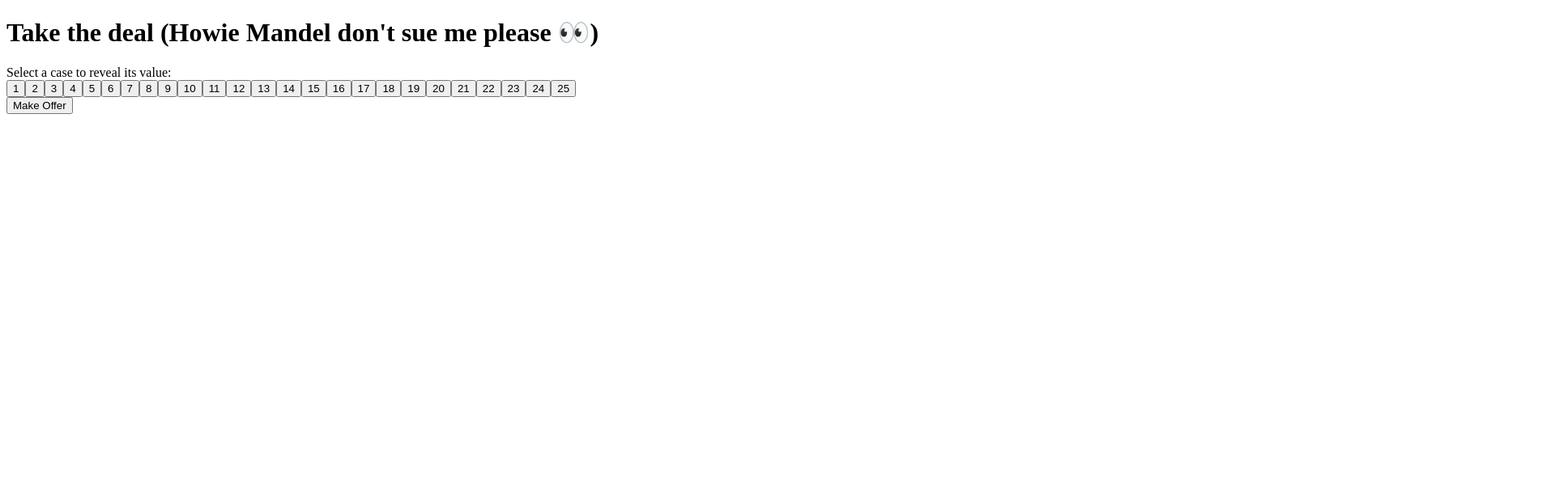
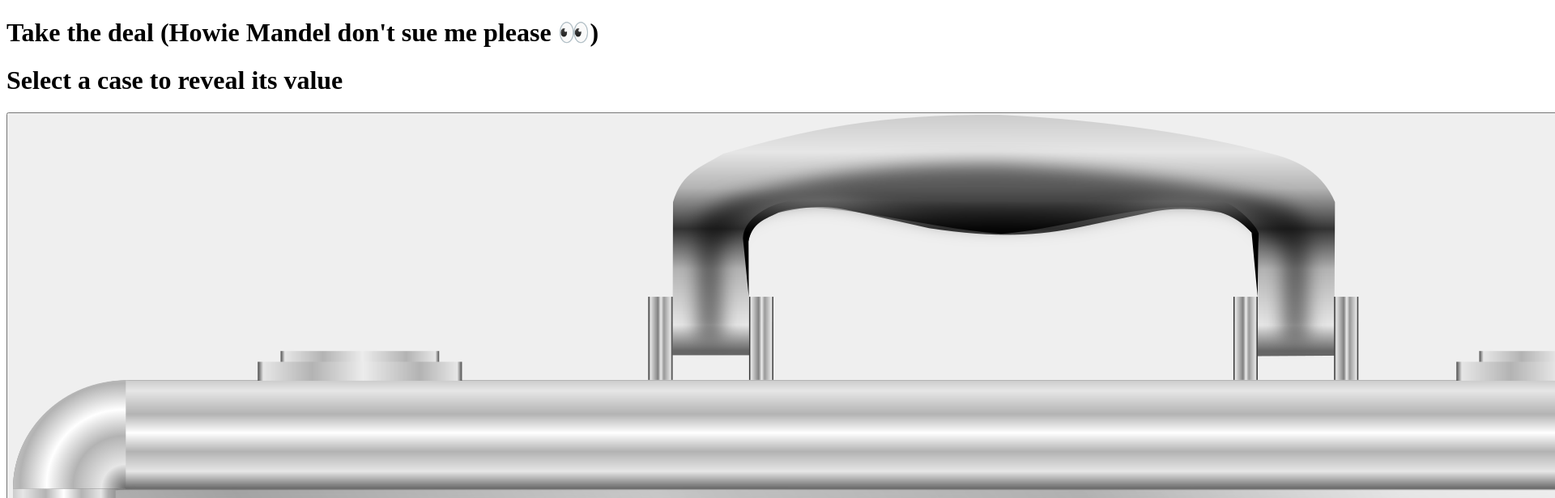
Before and after one commit to breadboi/take-a-deal, a Next.js app: page / in a window 1280 px wide. Shown: the top 616 px of the page at 81% size, 1920 px wide, since content can reach past the window. Built offline with nearby package versions, Linux system fonts and the light colour scheme.

Commit message:
Backmerged and added case PNGs

```diff
--- a/pages/index.tsx
+++ b/pages/index.tsx
@@ -2,6 +2,8 @@
 import { useRouter } from 'next/router'
 import Header from '@/components/header'
 import Head from 'next/head'
+import Image from 'next/image'
+import briefcasePic from '../public/briefcase.png'
 
 interface Briefcase {
     caseNumber: number,
@@ -36,7 +38,7 @@
     const selectCase = (caseIndex: number, caseValue: number) => {
         if (clickedCases.includes(caseValue)) return
         setSelectedCase(caseValue)
-        if (!chosenCase) setChosenCase(({caseNumber: caseIndex, caseValue: caseValue} as Briefcase))
+        if (!chosenCase) setChosenCase(({ caseNumber: caseIndex, caseValue: caseValue } as Briefcase))
 
         if (chosenCase && chosenCase.caseNumber !== caseIndex) {
             setClickedCases([...clickedCases, caseValue])
@@ -70,22 +72,30 @@
                 <div>You picked case {(chosenCase?.caseNumber ?? 0) + 1}, which was worth {chosenCase?.caseValue}</div>
             ) : (
                 <>
-                    <div>Select a case to reveal its value:</div>
-                    <div className="grid grid-cols-4 gap-4">
+                    <h1 className='text-center text-2xl'>Select a case to reveal its value</h1>
+                    <div className="grid grid-cols-4 lg:grid-cols-6 xl:grid-cols-7">
                         {caseNumber.map((c, i) => (
+                            <div key={i} className="relative">
                                 <button
-                                key={`case-${i}`}
-                                className={`bg-gray-200 py-3 px-6 rounded-lg text-lg
-                                            ${
-                                                clickedCases.includes(cases[i]) ? `text-red-500` :
-                                                chosenCase?.caseNumber === i ? `text-green-500` :
+                                    className={`py-3 px-1 text-lg ease-in duration-200
+                                            ${clickedCases.includes(cases[i]) ? `text-red-600` :
+                                            chosenCase?.caseNumber === i ? `text-green-700` :
                                                 null
                                         }`}
                                     onClick={() => selectCase(i, cases[i])}
                                     disabled={clickedCases.includes(cases[i]) || chosenCase?.caseNumber === i}
                                 >
+                                    <Image
+                                        src={briefcasePic}
+                                        alt="Briefcase"
+                                        className="w-full h-full relative object-cover"
+                                    />
+                                    <div className="absolute inset-0 flex justify-center items-center z-10 p-4 xl:text-3xl font-bold">
                                         {selectedCase === cases[i] || clickedCases.includes(cases[i]) ? cases[i] === chosenCase?.caseValue ? c : cases[i] : c}
+                                    </div>
+
                                 </button>
+                            </div>
                         ))}
                     </div>
                     <div className="flex justify-around">
```
Also changed, not shown: 1 other file (tests, documents, lock files or other folders). Lines whose indentation alone changed are shown as unchanged.
